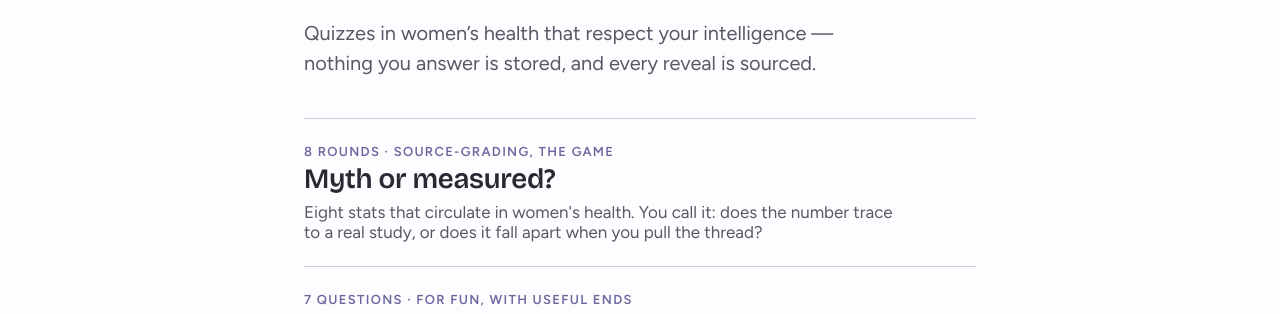
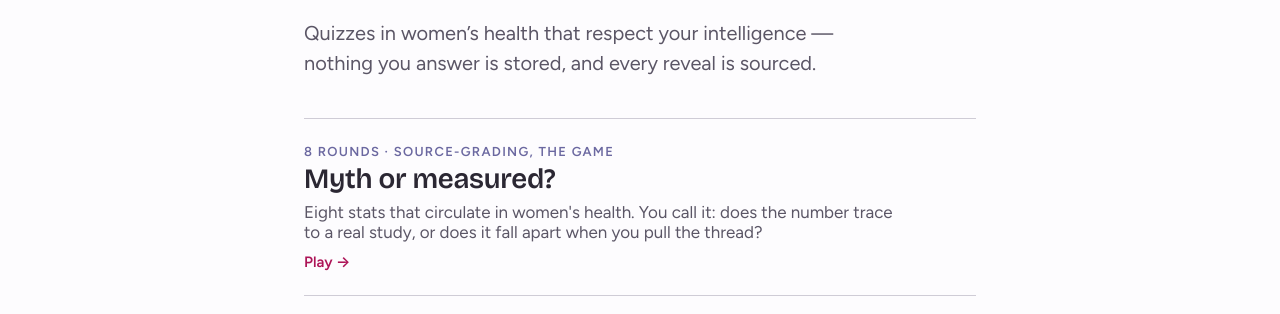
Before and after one commit to krit-rr/herada-monorepo, a plain HTML site: page projects/quizzes/public/index.html in a window 1280 px wide. Shown: the part 427-741 px from the top of the page. Drawn offline with nearby package versions, Linux system fonts and the light colour scheme.

Commit message:
Give live quizzes a visible Play affordance
The two playable cards were distinguishable from the coming-soon ones
only on hover; a raspberry Play → under the blurb says it outright.

```diff
--- a/projects/quizzes/public/index.html
+++ b/projects/quizzes/public/index.html
@@ -79,6 +79,8 @@ a:hover { color: var(--accent-hover); }
 .qz-card .qz-meta { font-family: var(--ui); font-size: 0.8125rem; font-weight: 600; letter-spacing: 0.1em; text-transform: uppercase; color: var(--kicker); }
 .qz-card h2 { margin-top: 0.3rem; }
 .qz-card p { margin-top: 0.4rem; font-size: 1.0625rem; color: var(--ink-soft); max-width: 38rem; }
+.qz-go { display: inline-block; margin-top: 0.6rem; font-family: var(--ui); font-size: 0.9375rem; font-weight: 600; color: var(--accent); }
+.qz-card:hover .qz-go { color: var(--accent-hover); }
 .qz-card.qz-soon { cursor: default; }
 .qz-card.qz-soon:hover h2 { color: var(--ink); }
 .qz-card.qz-soon h2, .qz-card.qz-soon p { opacity: 0.55; }
@@ -311,7 +313,7 @@ a:hover { color: var(--accent-hover); }
       '<p class="qz-lede">Quizzes in women’s health that respect your intelligence — nothing you answer is stored, and every reveal is sourced.</p>',
       '<div class="qz-cards">'];
     QUIZZES.forEach(function (qz) {
-      out.push('<button type="button" class="qz-card" data-quiz="' + qz.id + '"><span class="qz-meta">' + esc(qz.meta) + "</span><h2>" + esc(qz.title) + "</h2><p>" + esc(qz.blurb) + "</p></button>");
+      out.push('<button type="button" class="qz-card" data-quiz="' + qz.id + '"><span class="qz-meta">' + esc(qz.meta) + "</span><h2>" + esc(qz.title) + "</h2><p>" + esc(qz.blurb) + '</p><span class="qz-go">Play →</span></button>');
     });
     COMING.forEach(function (c) {
       out.push('<div class="qz-card qz-soon"><span class="qz-meta">' + esc(c.meta) + "</span><h2>" + esc(c.title) + "</h2></div>");
```
